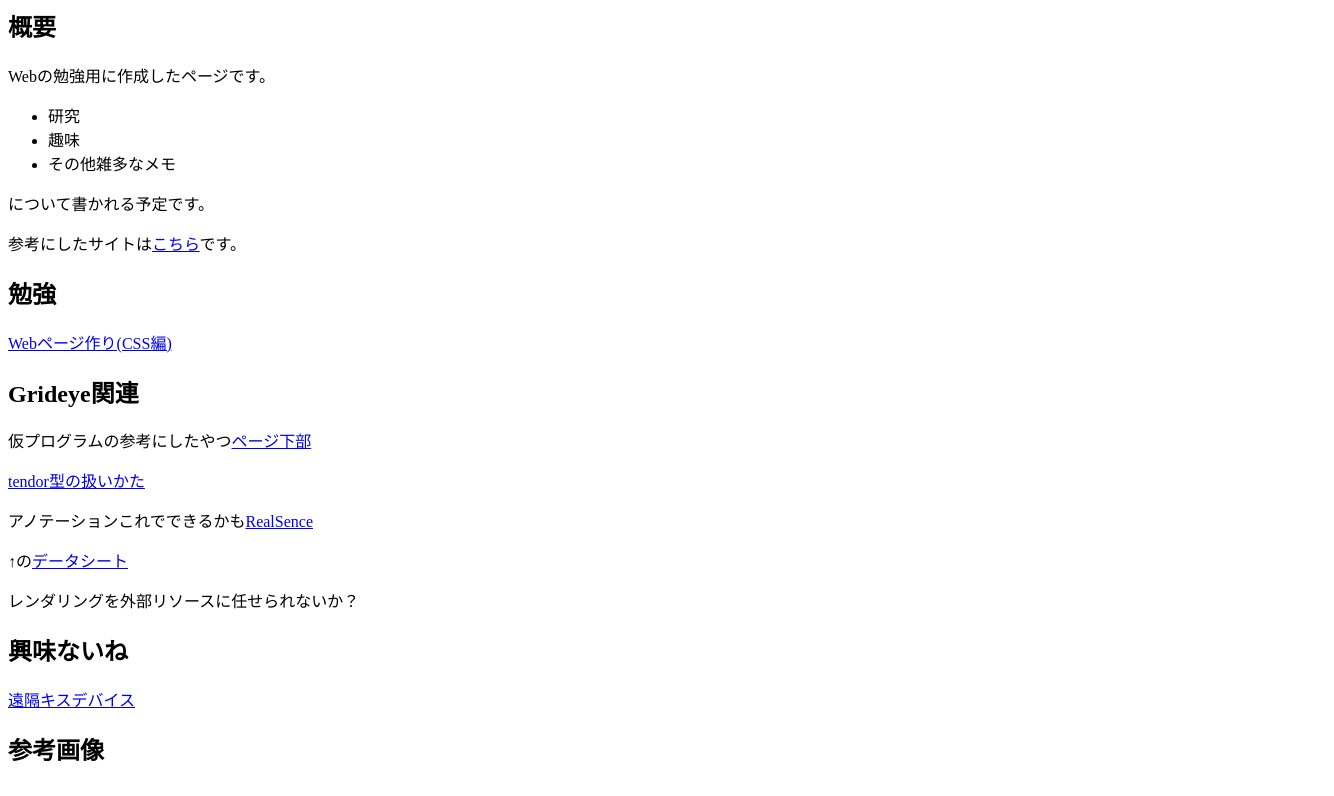
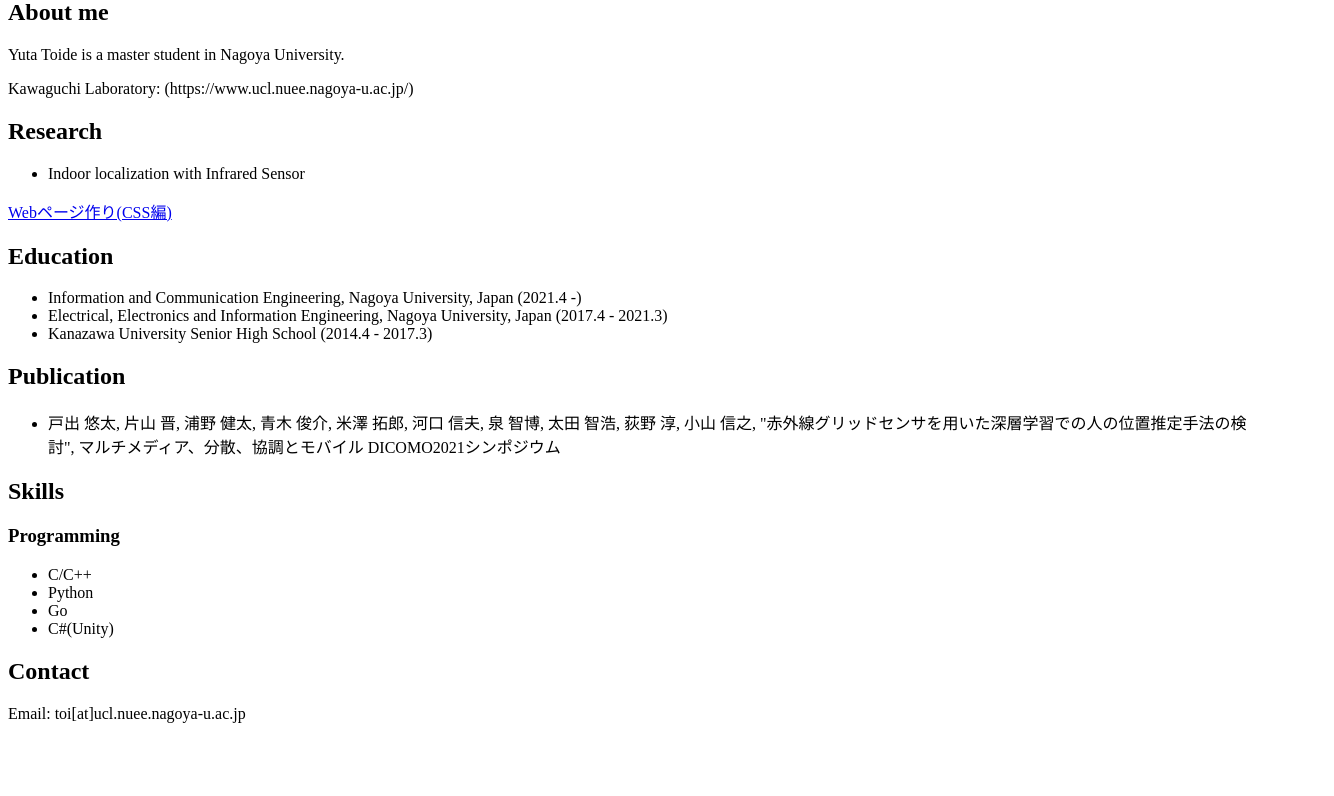
Before and after one commit to toi-uc/test_page, a plain HTML site: page index.html in a window 1280 px wide. Shown: the part 81-877 px from the top of the page, 1334 px wide, since content can reach past the window. After the commit the page ends 812 px from the top, so only its background shows below. Drawn offline with Linux system fonts and the light colour scheme.

Commit message:
add about

```diff
--- a/index.html
+++ b/index.html
@@ -4,38 +4,54 @@
 <head>
     <meta charset="utf-8">
     <link href="./styles/style.css" rel="stylesheet" type="text/css">
-    <title>テスト兼メモ用</title>
+    <title>Yuta Toide</title>
 </head>
 
 <body>
-    <h1>メモ兼Webページ作成練習用ページ</h1>
-    <h2>概要</h2>
-    <p>Webの勉強用に作成したページです。</p>
+    <h1>Yuta Toide</h1>
+    <h2>About me</h2>
+    <p>Yuta Toide is a master student in Nagoya University.</p>
+    <p>Kawaguchi Laboratory: (https://www.ucl.nuee.nagoya-u.ac.jp/)</p>
+
+    <h2>Research</h2>
     <ul>
-        <!-- changed to list in the tutorial -->
-        <li>研究</li>
-        <li>趣味</li>
-        <li>その他雑多なメモ</li>
+        <li>Indoor localization with Infrared Sensor</li>
     </ul>
-    <p>について書かれる予定です。</p>
-    <p>参考にしたサイトは<a href="https://developer.mozilla.org/ja/docs/Learn/Getting_started_with_the_web">こちら</a>です。</p>
-
-    <h2>勉強</h2>
     <a href="https://developer.mozilla.org/ja/docs/Learn/Getting_started_with_the_web/CSS_basics">Webページ作り(CSS編)</a>
 
-    <h2>Grideye関連</h2>
-    <p>仮プログラムの参考にしたやつ<a href="https://deepage.net/features/numpy-neuralnetwork-3.html">ページ下部</a></p>
-    <p><a href="https://qiita.com/mathlive/items/241bfb42d852bb801b96">tendor型の扱いかた</a></p>
-    <p>アノテーションこれでできるかも<a href="https://dev.intelrealsense.com/docs/rs-dnn">RealSence</a></p>
-    <p>↑の<a href="file:///Users/toi/Downloads/Intel_RealSense_LiDAR_L515_Datasheet_Rev003.pdf">データシート</a></p>
-    <p>レンダリングを外部リソースに任せられないか？</p>
+    <h2>Education</h2>
+    <ul>
+        <li>Information and Communication Engineering, Nagoya University, Japan (2021.4 -)</li>
+        <li>Electrical, Electronics and Information Engineering, Nagoya University, Japan (2017.4 - 2021.3)</li>
+        <li>Kanazawa University Senior High School (2014.4 - 2017.3)</li>
+    </ul>
 
-    <h2>興味ないね</h2>
-    <a href="https://gigazine.net/news/20161226-robotic-kiss-transmitter/">遠隔キスデバイス</a>
+    <h2>Publication</h2>
+    <ul>
+        <li>戸出 悠太, 片山 晋, 浦野 健太, 青木 俊介, 米澤 拓郎, 河口 信夫, 泉 智博, 太田 智浩, 荻野 淳, 小山 信之,
+            "赤外線グリッドセンサを用いた深層学習での人の位置推定手法の検討",
+            マルチメディア、分散、協調とモバイル DICOMO2021シンポジウム</li>
+    </ul>
 
-    <h2>参考画像</h2>
-    <img src="./images/grideye.png" alt="grideyeの画像">
-    <r><br>以上！</r>
+    <h2>Skills</h2>
+    <h3>Programming</h3>
+    <ul>
+        <li>C/C++</li>
+        <li>Python</li>
+        <li>Go</li>
+        <li>C#(Unity)</li>
+        <!-- <li></li>
+        <li></li> -->
+    </ul>
+
+    <h2>Contact</h2>
+    Email: toi[at]ucl.nuee.nagoya-u.ac.jp
+
+    <!-- <a href="https://gigazine.net/news/20161226-robotic-kiss-transmitter/">遠隔キスデバイス</a> -->
+
+    <!-- <h2>参考画像</h2> -->
+    <!-- <img src="./images/grideye.png" alt="grideyeの画像"> -->
+    <!-- <r><br>以上！</r> -->
 </body>
 
 </html>
```
